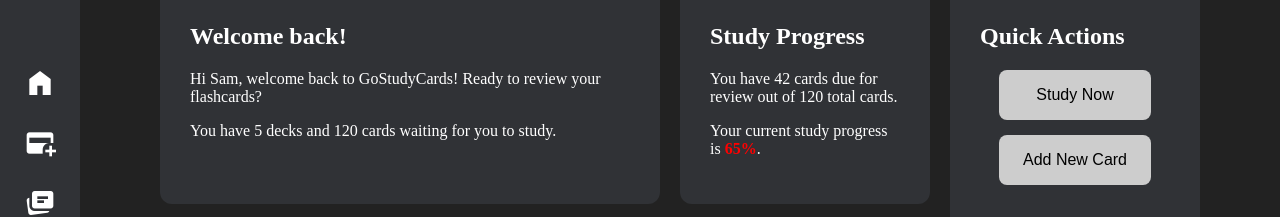
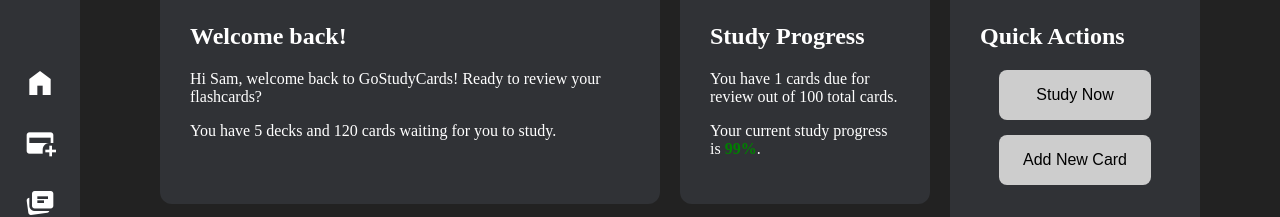
Before and after one commit to 18barbers2/gostudycards, a React (Vite) app in the folder frontend/: page / in a window 1280 px wide. Shown: the part 225-442 px from the top of the page. Built offline with nearby package versions, Linux system fonts and the light colour scheme.

Commit message:
refactor: updated test data

```diff
--- a/frontend/src/pages/Home.tsx
+++ b/frontend/src/pages/Home.tsx
@@ -11,7 +11,7 @@ export function Home() {
                     <GreetingCardContent userName='Sam' deckCount={5} cardCount={120} />
                 </DashboardCard>
                 <DashboardCard className='study-progress' title='Study Progress'>
-                    <StudyProgressCardContent dueCards={42} totalCards={120} />
+                    <StudyProgressCardContent dueCards={1} totalCards={100} />
                 </DashboardCard>
                 <DashboardCard className='weekly-activity' title='Weekly Activity'>
                     <WeeklyActivityCardContent />
```
